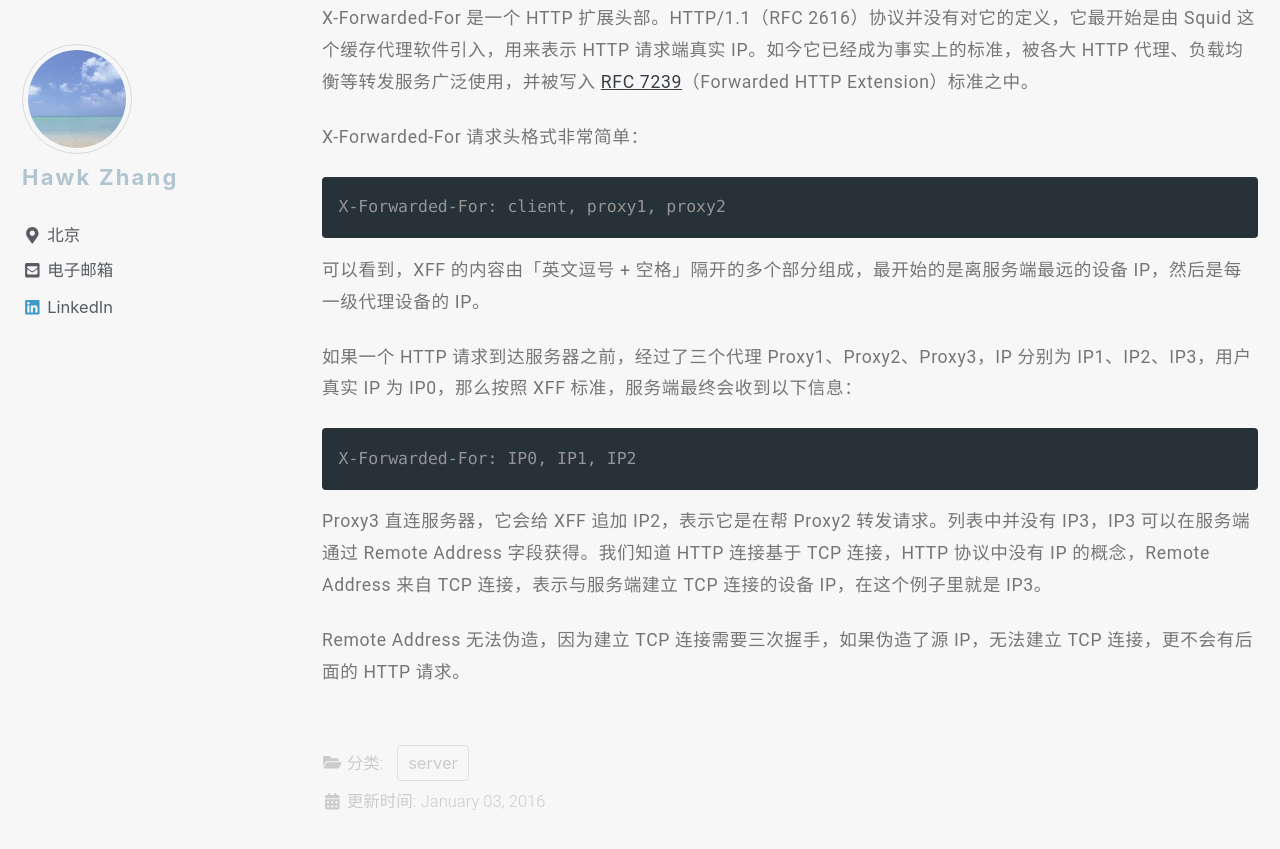
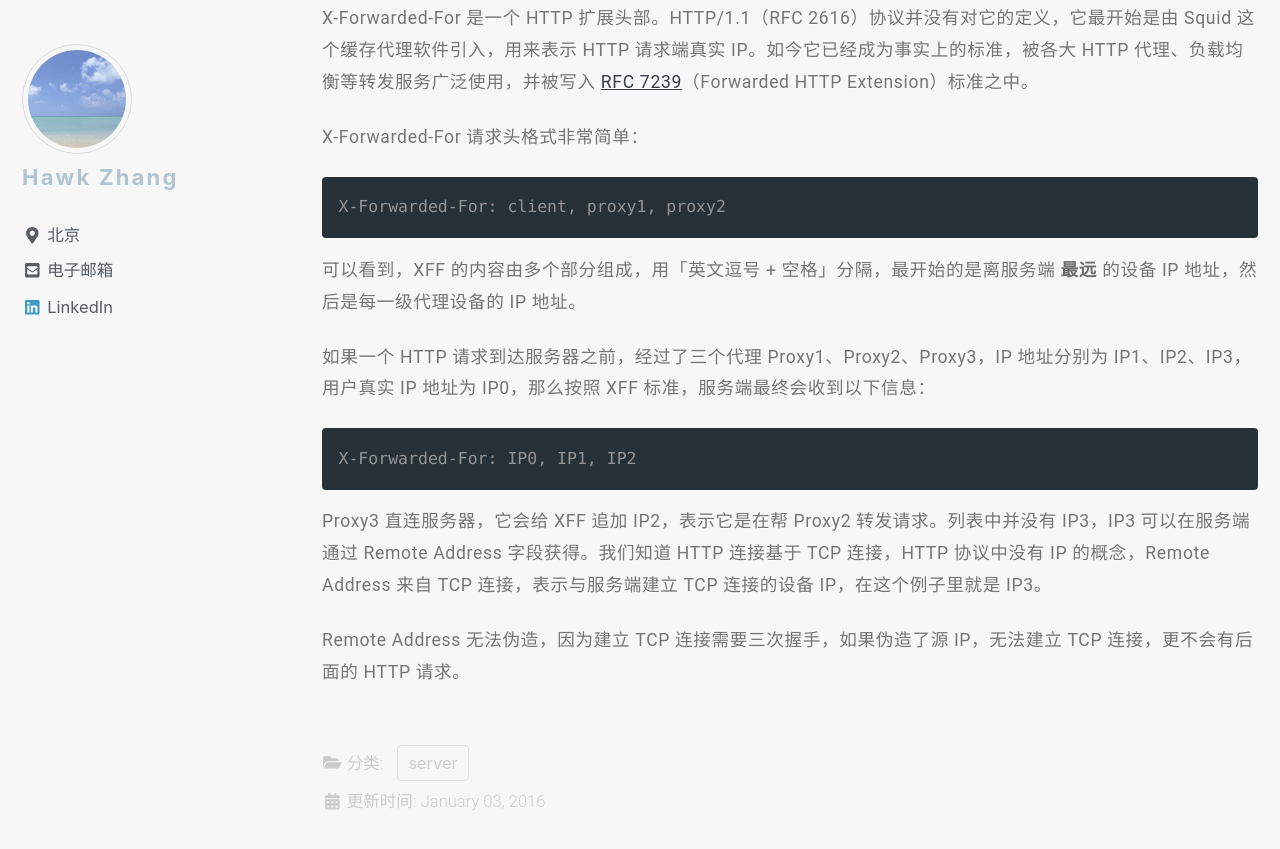
Before and after one commit to narru888/linotes_note, a Jekyll site: the page built from _posts/nginx/2016-01-03-common.conf.md, in a window 1280 px wide and 900 px high, scrolled down 2201 px. Shown: the top 849 px of the window. Built offline with Jekyll 4.4.1, drawn with Linux system fonts in a browser that asks for light colours; nearby versions of some CDN libraries; a script that is not in the unit is left out.

Commit message:
update on 2018-08-07 19:50:01 CST

````diff
--- a/_posts/nginx/2016-01-03-common.conf.md
+++ b/_posts/nginx/2016-01-03-common.conf.md
@@ -62,9 +62,9 @@ X-Forwarded-For 请求头格式非常简单：
 X-Forwarded-For: client, proxy1, proxy2
 ```
 
-可以看到，XFF 的内容由「英文逗号 + 空格」隔开的多个部分组成，最开始的是离服务端最远的设备 IP，然后是每一级代理设备的 IP。
+可以看到，XFF 的内容由多个部分组成，用「英文逗号 + 空格」分隔，最开始的是离服务端 **最远** 的设备 IP 地址，然后是每一级代理设备的 IP 地址。
 
-如果一个 HTTP 请求到达服务器之前，经过了三个代理 Proxy1、Proxy2、Proxy3，IP 分别为 IP1、IP2、IP3，用户真实 IP 为 IP0，那么按照 XFF 标准，服务端最终会收到以下信息：
+如果一个 HTTP 请求到达服务器之前，经过了三个代理 Proxy1、Proxy2、Proxy3，IP 地址分别为 IP1、IP2、IP3，用户真实 IP 地址为 IP0，那么按照 XFF 标准，服务端最终会收到以下信息：
 
 ```shell
 X-Forwarded-For: IP0, IP1, IP2
````
Also changed, not shown: _posts/mysql/2016-03-01-account.managemt.md (renamed from _posts/db/2016-03-01-mysql_account_managemt.md), _posts/mysql/2016-03-01-backup.md (renamed from _posts/db/2016-03-01-mysql_backup.md), _posts/mysql/2016-03-01-intro.md (renamed from _posts/db/2016-03-01-mysql_intro.md), _posts/mysql/2016-03-01-security.md (renamed from _posts/db/2016-03-01-mysql_security.md), _posts/mysql/2016-03-01-server.managemt.md (renamed from _posts/db/2016-03-01-mysql_server_managemt.md), _posts/programming/2017-05-01-progr.intro.md (renamed from _posts/programming/2017-05-01-programming_intro.md), 2 other files.
